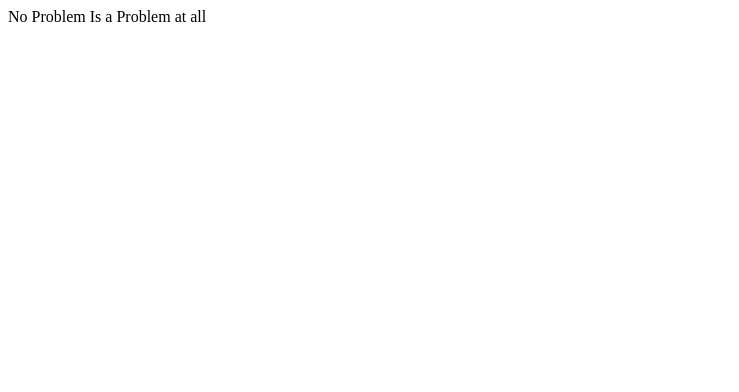
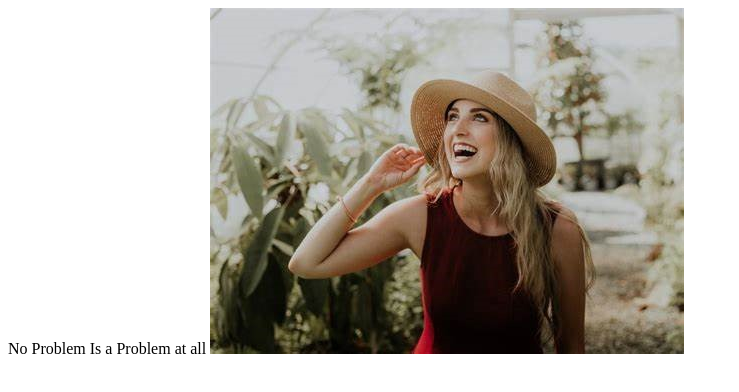
Before and after one commit to FerdousyZannat/problem-will-never-last-forever, a plain HTML site: page Index.html in a window 1280 px wide. Shown: the whole page, without its empty margins (0-739 px from the left). Drawn offline with Linux system fonts and the light colour scheme.

Commit message:
change in picture

```diff
--- a/Index.html
+++ b/Index.html
@@ -7,6 +7,7 @@
 </head>
 <body>
     <h> No Problem Is a Problem at all</h>
+    <img src="Images/lady.jpg" alt="image of somebody">
 
 </body>
 </html>
```
Also changed, not shown: Images/lady.jpg (added).
